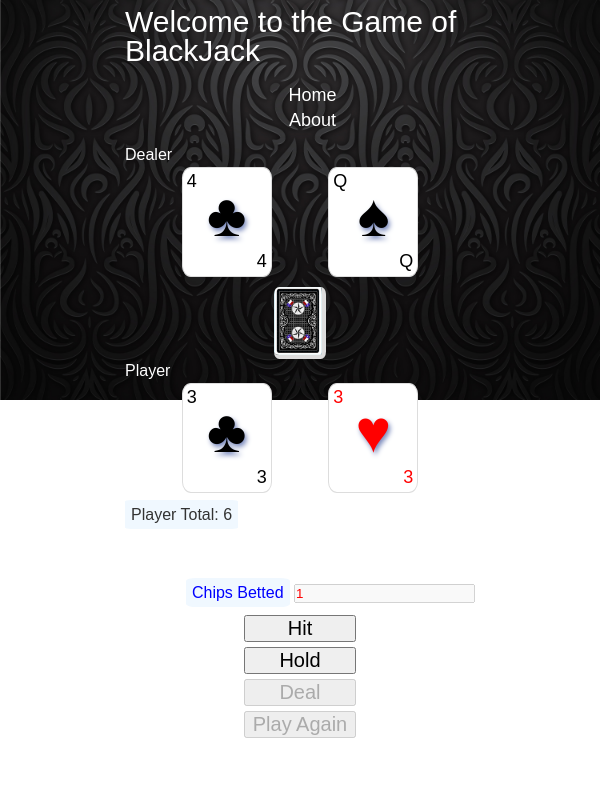
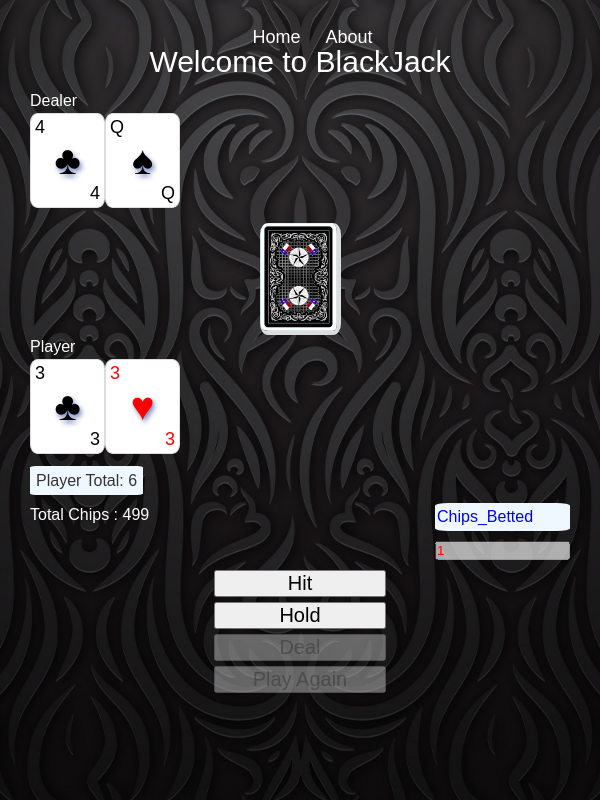
Before and after one commit to SohailV/blackjack.github.io, a plain HTML site: page index.html in a window 600 px wide. Both pictures are taken after a click on the button "Deal". Drawn offline with Linux system fonts and the light colour scheme.

Commit message:
minor CSS changes

```diff
--- a/deal.js
+++ b/deal.js
@@ -125,7 +125,7 @@ function dealing() {
         main.tags.dscore.style.cssText = "display:none;";
         // let scoreStyle = document.getElementById('main-score');
         // scoreStyle[0].style.cssText = "justify-content: flex-end;";
-        main.tags.label.textContent = "Chips Betted";
+        main.tags.label.textContent = "Chips_Betted";
         main.tags.label.style.cssText = "color:blue;";
         main.values.chips -= main.tags.bet.value;
         main.tags.chips.textContent = "Total Chips : " + main.values.chips;
--- a/index.css
+++ b/index.css
@@ -50,6 +50,9 @@ body {
     margin-left: 25px;
     font-size: 18px;
     color: #fff;
+}
+.menu ul li a:hover {
+    color: tomato;
 }
 
 #mainDiv {
--- a/index.html
+++ b/index.html
@@ -11,7 +11,7 @@
         <div class="container">
             <div class="header">
                 <div class="logo">
-                    <a href="">Welcome to the Game of BlackJack</a>
+                    <a href="">Welcome to BlackJack</a>
                 </div>
                 <div class="menu">
                     <ul>
--- a/main.js
+++ b/main.js
@@ -47,7 +47,7 @@ tags.hit.disabled = true;
 tags.hold.disabled = true;
 tags.reset.disabled = true;
 tags.chips.textContent = "Total Chips : " + values.chips;
-tags.label.textContent = "Chips to Bet";
+tags.label.textContent = "Chips_to_Bet";
 tags.bet.value = 1;
 
 // Display final result.
--- a/reset.js
+++ b/reset.js
@@ -10,7 +10,7 @@ function resetAll() {
     main.tags.pscore.textContent = "Player Total: " + main.values.playerValue;
     main.tags.dscore.textContent = "Dealer Total: " + main.values.dealerValue;
     main.tags.bet.value = 1;
-    main.tags.label.textContent = "Chips to Bet";
+    main.tags.label.textContent = "Chips_to_Bet";
     main.tags.bet.disabled = false;
     main.tags.bet.style.cssText = "color: black;";
     // main.shapeArray.splice(0, main.shapeArray.length);
--- a/responsive.css
+++ b/responsive.css
@@ -13,11 +13,18 @@
     .container {
         width: 750px;
     }
+    body {
+
+        background-position: center center;
+        background-repeat: no-repeat;
+        background-attachment: fixed;
+        background-size: cover;
+    }
 
     #chipsInput {
         display: flex;
         flex-direction: column;
-        width: 65%;
+        width: 75%;
         margin-top: 10px;
     }
 
@@ -49,31 +56,73 @@
 
 /* Wide Mobile layout: 480px. */
 
-@media only screen and (min-width: 480px) and (max-width: 767px) {
+@media only screen and (max-width: 767px) {
     .container {
-        width: 350px;
+        width: 90%;
     }
+    body {
 
+        background-position: center center;
+        background-repeat: no-repeat;
+        background-attachment: fixed;
+        background-size: cover;
+    }
     .header {
-        flex-direction: column;
+        flex-direction: column-reverse;
     }
 
     .menu ul {
-        flex-direction: column;
+        flex-direction: row;
         align-items: center;
         margin-top: 15px;
+    }
+    #mainDiv {
+        margin-bottom: 10px;
     }
     .dealing-cards {
         flex-direction: column;
 
     }
+
     #dealer, #player {
         min-height: 100px;
+        justify-content: flex-start;
+    }
+    #dealer .cards p:nth-child(2) {
+        font-size: 40px;
+        height: 40%;
+        padding: 8px;
+    }
+    #player .cards p:nth-child(2) {
+        font-size: 40px;
+        height: 40%;
+        padding: 8px;
+    }
+    .cards {
+        width: 75px;
+        height: 95px;
     }
     .deck img {
         width: 15%;
     }
     .chips {
         margin-bottom: 10px;
+        align-self: flex-start;
+        flex-direction: row;
+        align-items: flex-start;
+        width: 100%;
+        justify-content: space-between;
     }
+    #chipsInput {
+        display: flex;
+        flex-direction: column;
+        width: 25%;
+
+
+    }
+    #label {
+        padding: 2px;
+        margin-bottom: 10px;
+    }
+
 }
```
